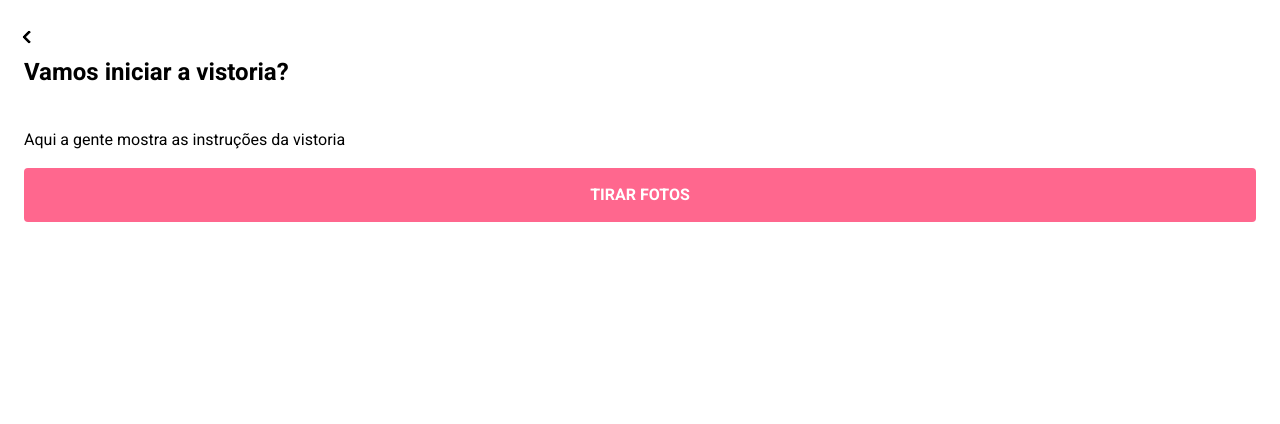
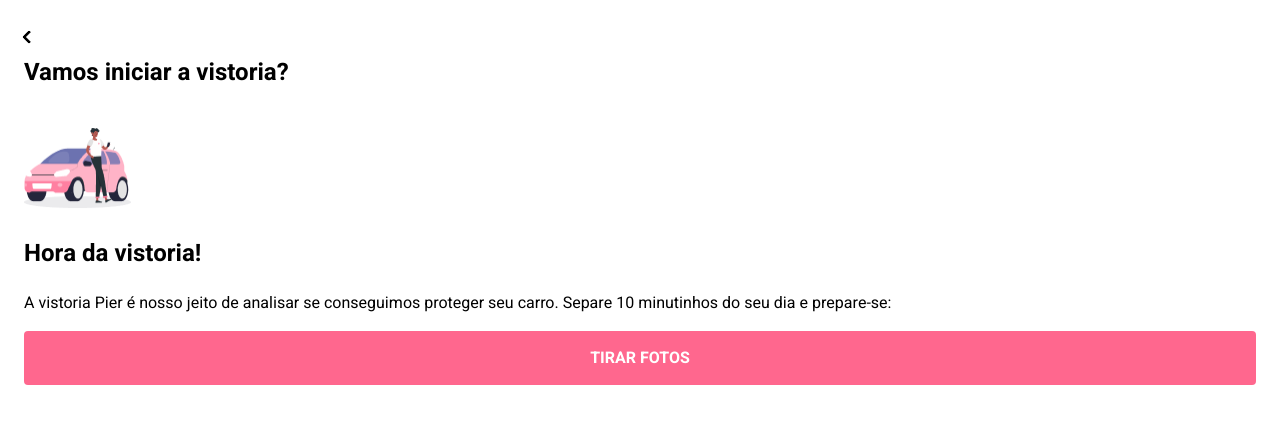
Before and after one commit to goislimat/flash, a Next.js app: page /app/inspection in a window 1280 px wide. Shown: the top 424 px of the page. Built offline with nearby package versions, Linux system fonts and the light colour scheme.

Commit message:
Finish inspection screen

```diff
--- a/pages/app/inspection/index.tsx
+++ b/pages/app/inspection/index.tsx
@@ -1,9 +1,20 @@
+import Image from "next/image";
 import { Button, Screen } from "../../../src/ui";
 
 const Inspection = () => {
   return (
     <Screen previousPage="/app/contract" title="Vamos iniciar a vistoria?">
-      <p>Aqui a gente mostra as instruções da vistoria</p>
+      <Image
+        src="/assets/inspection_car.png"
+        alt="inpection car"
+        height={81}
+        width={107}
+      />
+      <h2>Hora da vistoria!</h2>
+      <p>
+        A vistoria Pier é nosso jeito de analisar se conseguimos proteger seu
+        carro. Separe 10 minutinhos do seu dia e prepare-se:
+      </p>
       <Button nextPage="inspection/photos">Tirar fotos</Button>
     </Screen>
   );
```
Also changed, not shown: public/assets/inspection_car.png (added).
